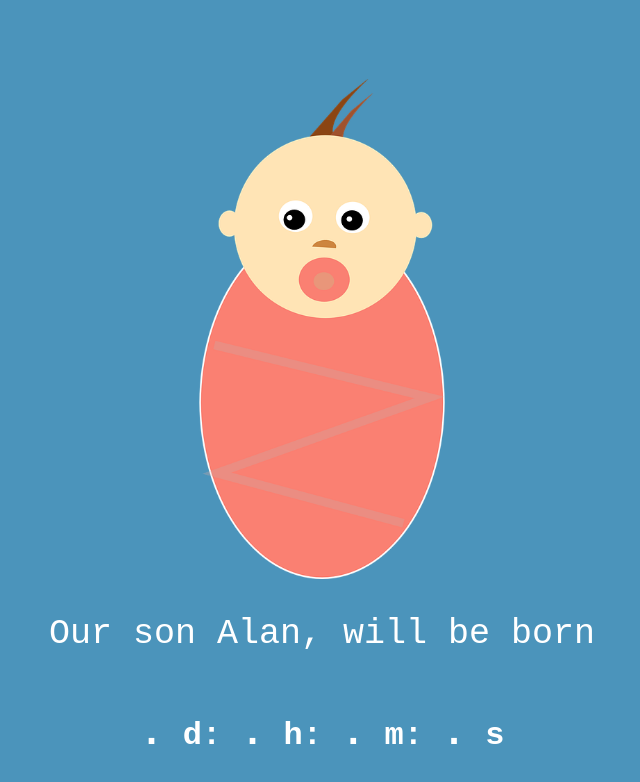
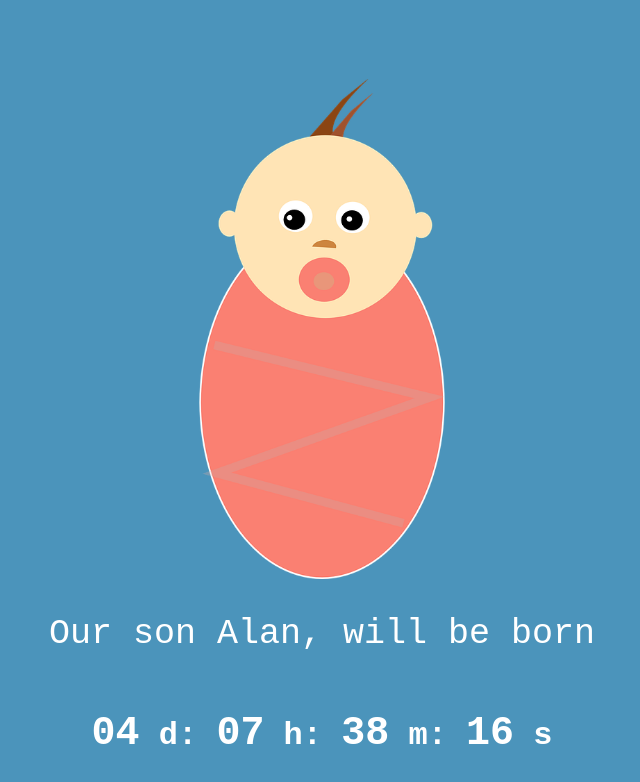
Before and after one commit to KamilRozanski/Timer, a website built with webpack: page index.html in a window 1280 px wide. Shown: the whole page, without its empty margins (318-958 px from the left). Built offline with nearby package versions, Linux system fonts and the light colour scheme; files whose address does not match are found by name.

```diff
--- a/src/js/main.js
+++ b/src/js/main.js
@@ -17,4 +17,65 @@
 // place your code below
 
 
-console.log(`Hello world!`);
+const nowTime = new Date("2019/10/03 22:53:00").getTime();
+const endTime = new Date("2019/10/11 0:00:00").getTime();
+const spanDays = document.querySelector('span.d');
+const spanHours = document.querySelector('span.h');
+const spanMinutes = document.querySelector('span.m');
+const spanSeconds = document.querySelector('span.s');
+
+
+setInterval(()=>{
+    const nowTime = new Date().getTime(); //get a current time
+
+
+    let days = Math.floor((endTime / (1000 * 60 * 60 * 24)) - (nowTime / (1000 * 60 * 60 * 24)));
+    // 1000s (micro sec), 60m (minuts), 60s (seconds) 24h (hours) = days
+    days = days < 10 ? `0${days}` : days;
+
+
+    let hours = Math.floor((endTime / (1000 * 60 * 60) - nowTime / (1000 * 60 * 60))) % 24;
+    hours = hours < 10 ? `0${hours}` : hours; // add "0" if hours < 10.
+
+    let minutes = Math.floor((endTime / (1000 * 60) - nowTime / (1000 * 60))) % 60;
+    minutes = minutes < 10 ? `0${minutes}` : minutes;// add "0" if minutes < 10.
+
+    let seconds = Math.floor((endTime / 1000 - nowTime / 1000)) % 60;
+    seconds = seconds < 10 ? `0${seconds}` : seconds; // add "0" if seconds < 10.
+
+
+    spanDays.innerHTML = days;
+    spanHours.innerHTML = hours;
+    spanMinutes.innerHTML = minutes;
+    spanSeconds.innerHTML = seconds;
+
+}, 1000)
+
+
+// // Set the date we're counting down to
+// var countDownDate = new Date("2019-10-11 0:00:00").getTime();
+
+// // Update the count down every 1 second
+// var x = setInterval(function() {
+
+//   // Get today's date and time
+//   var now = new Date().getTime();
+
+//   // Find the distance between now and the count down date
+//   var distance = countDownDate - now;
+
+//   // Time calculations for days, hours, minutes and seconds
+//   var days = Math.floor(distance / (1000 * 60 * 60 * 24));
+//   var hours = Math.floor((distance % (1000 * 60 * 60 * 24)) / (1000 * 60 * 60));
+//   var minutes = Math.floor((distance % (1000 * 60 * 60)) / (1000 * 60));
+//   var seconds = Math.floor((distance % (1000 * 60)) / 1000);
+//   // Display the result in the element with id="demo"
+//   document.getElementById("demo").innerHTML = days + "d " + hours + "h "
+//   + minutes + "m " + seconds + "s ";
+
+//   // If the count down is finished, write some text
+//   if (distance < 0) {
+//     clearInterval(x);
+//     document.getElementById("demo").innerHTML = "EXPIRED";
+//   }
+// }, 1000);
--- a/src/scss/main.scss
+++ b/src/scss/main.scss
@@ -14,3 +14,53 @@
   color: $yellow;
   background: $violet;
 }
+<style>
+        html {
+            font-size: 16px;
+        }
+        @media (max-width: 411px) {
+            html{
+                font-size: 10px;
+            }
+        }
+
+        body {
+            background-color: rgb(75, 148, 187);
+            color: #fff;
+            font-family: 'Courier New', Courier, monospace;
+        }
+
+        .main {
+            height: 100vh;
+            display: flex;
+            flex-direction: column;
+            justify-content: center;
+            align-items: center;
+            text-align: center;
+            padding: 8px;
+            margin: 20px 0;
+        }
+
+        .main__paragraph {
+            font-size: 35px;
+        }
+
+
+        .d,
+        .h,
+        .m,
+        .s {
+            font-size: 40px;
+        }
+
+        .main__baby {
+            width: 250px;
+            height: 500px;
+        }
+
+        @media (max-width: 411px) {
+            .main__baby {
+                width: 120px;
+                height: 250px;
+            }
+        }
```
Also changed, not shown: src/content/index.html (+15 -5 lines), src/assets/img/baby 512x512.png (added), src/assets/img/baby.png (renamed from baby.png), 2 other files.
